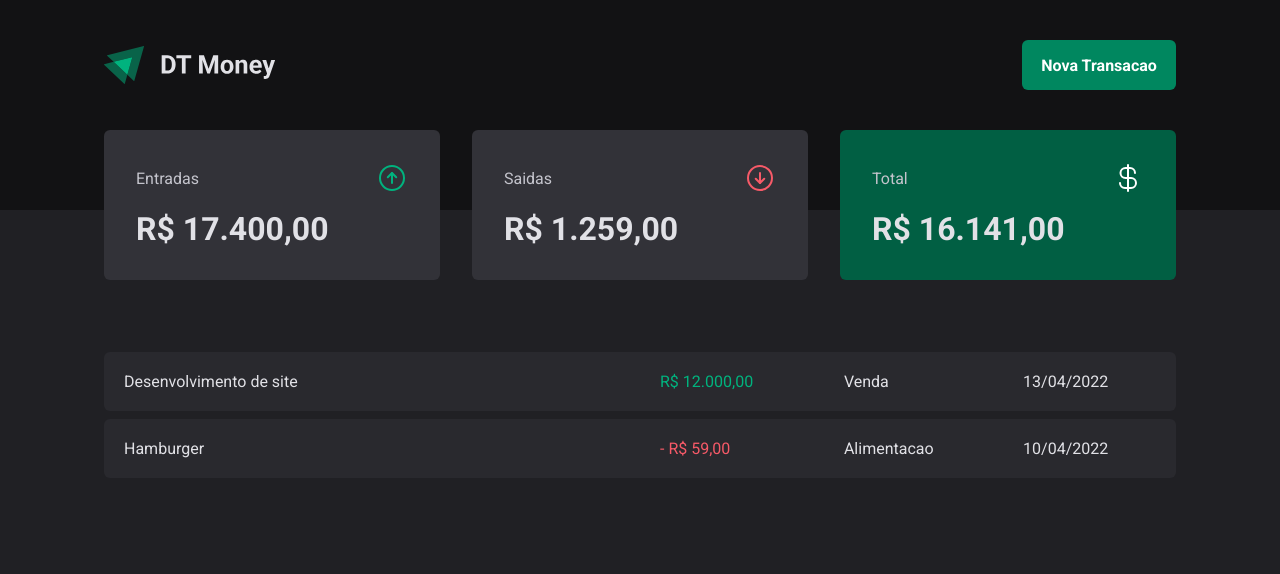
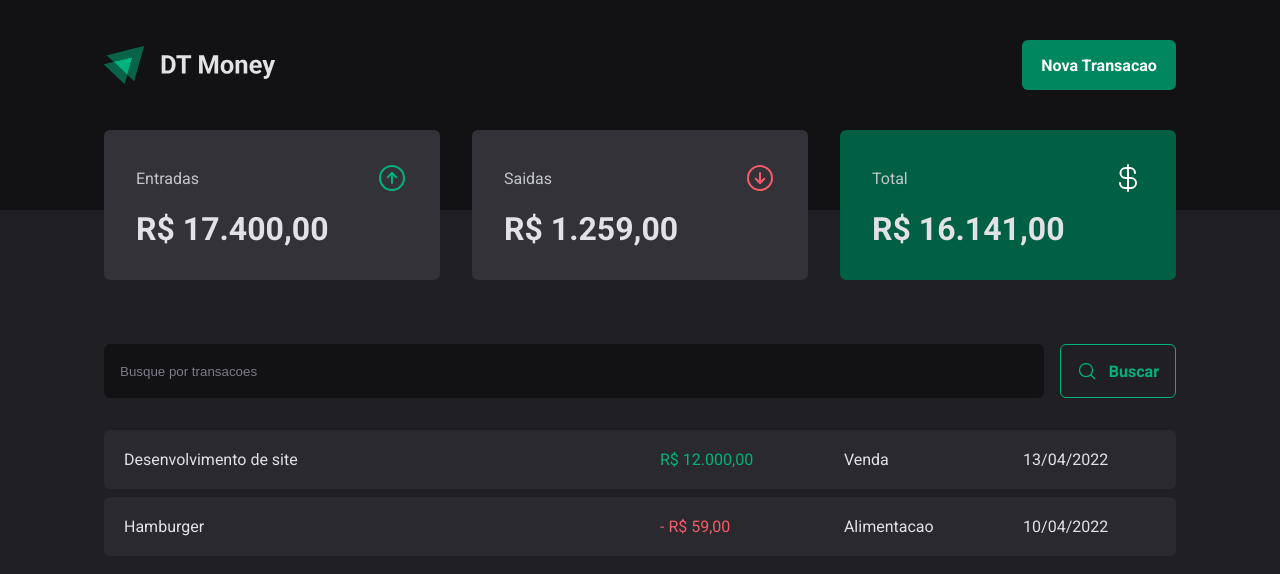
Before and after one commit to Mariano1994/Td-Money, a React (Vite) app: page / in a window 1280 px wide. Shown: the top 574 px of the page. Built offline with nearby package versions, Linux system fonts and the light colour scheme.

Commit message:
SearchFormComponent

```diff
--- /dev/null
+++ b/src/pages/Transactions/components/SearchForm/index.tsx
@@ -0,0 +1,15 @@
+import { MagnifyingGlass } from "phosphor-react";
+import { SearchFormContainer } from "./styles";
+
+export function SearchForm() {
+  return (
+    <SearchFormContainer>
+      <input type="text" placeholder="Busque por transacoes" />
+
+      <button type="submit">
+        <MagnifyingGlass size={20} />
+        Buscar
+      </button>
+    </SearchFormContainer>
+  );
+}
--- /dev/null
+++ b/src/pages/Transactions/components/SearchForm/styles.ts
@@ -0,0 +1,42 @@
+import styled from "styled-components";
+
+export const SearchFormContainer = styled.form`
+  display: flex;
+  gap: 1rem;
+
+  input {
+    flex: 1;
+    border-radius: 6px;
+    border: 0;
+    background-color: ${(props) => props.theme["gray-900"]};
+    color: ${(props) => props.theme["gray-300"]};
+    padding: 1rem;
+
+    &::placeholder {
+      color: ${(props) => props.theme["gray-500"]};
+    }
+  }
+
+  button {
+    display: flex;
+    align-items: center;
+    gap: 0.75rem;
+
+    border: 0;
+    padding: 1rem;
+    background-color: transparent;
+    border: 1px solid ${(props) => props.theme["green-300"]};
+    color: ${(props) => props.theme["green-300"]};
+
+    font-weight: bold;
+    border-radius: 6px;
+
+    transition: all 0.2s;
+
+    &:hover {
+      background-color: ${(props) => props.theme["green-300"]};
+      border-color: ${(props) => props.theme["green-300"]};
+      color: ${(props) => props.theme.white};
+    }
+  }
+`;
--- a/src/pages/Transactions/index.tsx
+++ b/src/pages/Transactions/index.tsx
@@ -1,5 +1,6 @@
 import { Header } from "../../components/Header";
 import { Summary } from "../../components/Summary";
+import { SearchForm } from "./components/SearchForm";
 import {
   PriceHighLight,
   TransactionContainer,
@@ -13,6 +14,7 @@
       <Summary />
 
       <TransactionContainer>
+        <SearchForm />
         <TransactionsTable>
           <tbody>
             <tr>
--- a/src/pages/Transactions/styles.ts
+++ b/src/pages/Transactions/styles.ts
@@ -11,7 +11,7 @@
   width: 100%;
   border-collapse: separate;
   border-spacing: 0 0.5rem;
-  /* margin-top: 1.5rem; */
+  margin-top: 1.5rem;
 
   td {
     padding: 1.25rem;
```
